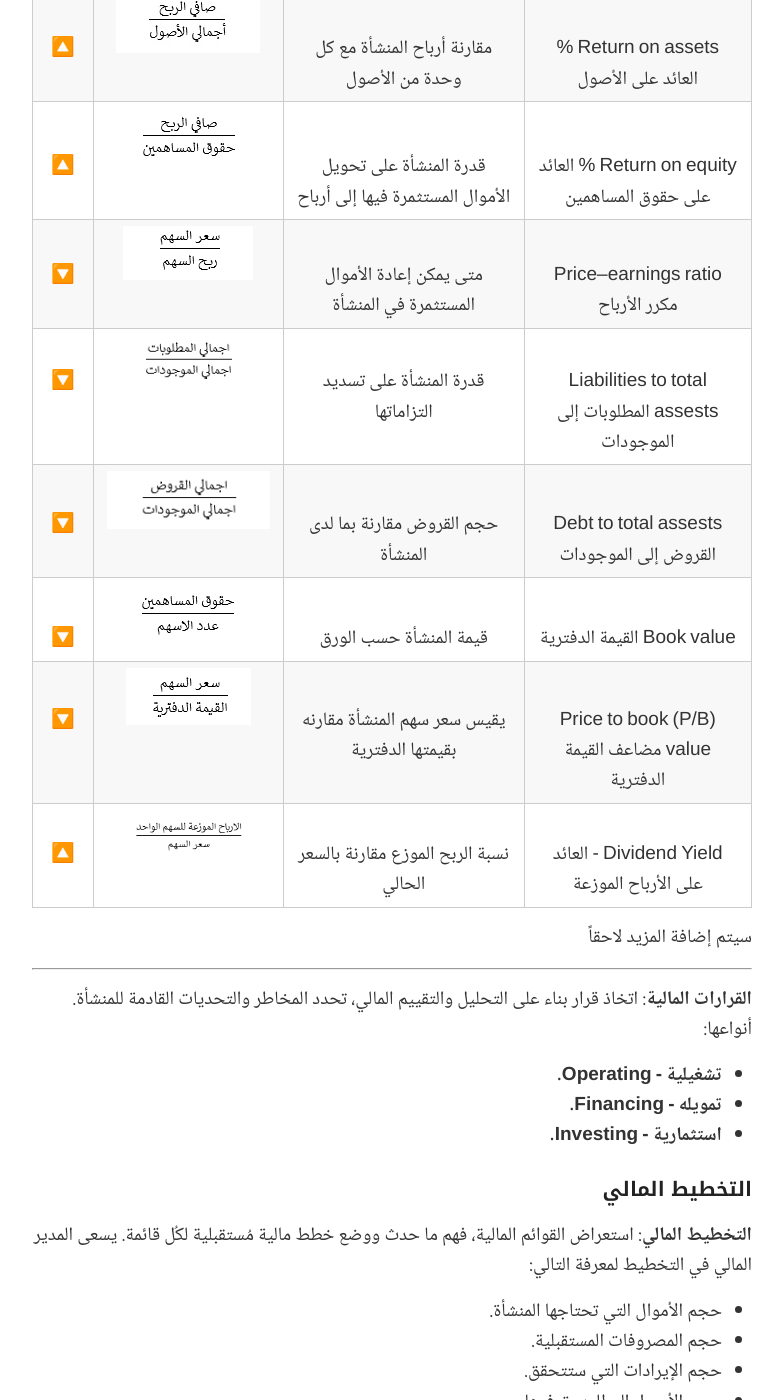
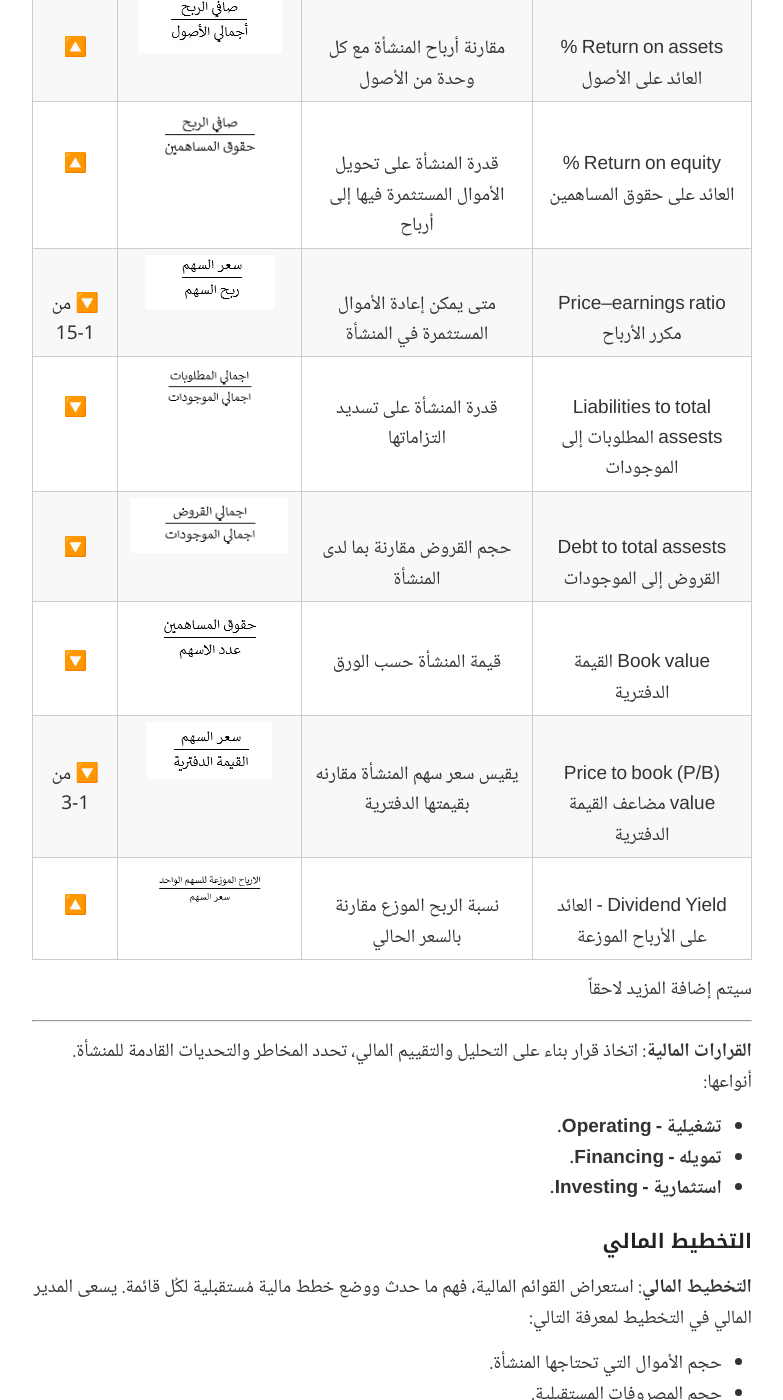
Before and after one commit to alioh/alioh.github.io, a Jekyll site: the page built from _posts/2020-04-22-performance-management.md, in a window 1280 px wide and 1400 px high, scrolled down 7288 px. Shown: the whole window, without its empty margins (248-1031 px from the left). Built offline with Jekyll 4.4.1, drawn with Linux system fonts in a browser that asks for light colours.

Commit message:
add more details

```diff
--- a/_posts/2020-04-22-performance-management.md
+++ b/_posts/2020-04-22-performance-management.md
@@ -109,11 +109,11 @@ title: مدخل للقوائم المالية
 Return per share العائد على السهم|قياس ربح كل سهم في المنشأة|[![](https://alioh.github.io/images/2020-4-23/eps.jpg)](https://alioh.github.io/images/2020-4-23/eps.jpg)|🔼|
 |Return on assets % العائد على الأصول|مقارنة أرباح المنشأة مع كل وحدة من الأصول|[![](https://alioh.github.io/images/2020-4-23/roa.jpg)](https://alioh.github.io/images/2020-4-23/roa.jpg)|🔼|
 |Return on equity % العائد على حقوق المساهمين|قدرة المنشأة على تحويل الأموال المستثمرة فيها إلى أرباح|[![](https://alioh.github.io/images/2020-4-23/roe.jpg)](https://alioh.github.io/images/2020-4-23/roe.jpg)|🔼|
-|Price–earnings ratio مكرر الأرباح|متى يمكن إعادة الأموال المستثمرة في المنشأة|[![](https://alioh.github.io/images/2020-4-23/per.jpg)](https://alioh.github.io/images/2020-4-23/per.jpg)|🔽|
+|Price–earnings ratio مكرر الأرباح|متى يمكن إعادة الأموال المستثمرة في المنشأة|[![](https://alioh.github.io/images/2020-4-23/per.jpg)](https://alioh.github.io/images/2020-4-23/per.jpg)|🔽 من 1-15|
 |Liabilities to total assests المطلوبات إلى الموجودات|قدرة المنشأة على تسديد التزاماتها|[![](https://alioh.github.io/images/2020-4-23/ltoa.jpg)](https://alioh.github.io/images/2020-4-23/ltoa.jpg)|🔽|
 |Debt to total assests القروض إلى الموجودات|حجم القروض مقارنة بما لدى المنشأة|[![](https://alioh.github.io/images/2020-4-23/dtoa.jpg)](https://alioh.github.io/images/2020-4-23/dtoa.jpg)|🔽|
 |Book value القيمة الدفترية|قيمة المنشأة حسب الورق|[![](https://alioh.github.io/images/2020-4-23/bvalue.jpg)](https://alioh.github.io/images/2020-4-23/bvalue.jpg)|🔽|
-|Price to book (P/B) value مضاعف القيمة الدفترية|يقيس سعر سهم المنشأة مقارنه بقيمتها الدفترية|[![](https://alioh.github.io/images/2020-4-23/pbvalue.jpg)](https://alioh.github.io/images/2020-4-23/pbvalue.jpg)|🔽|
+|Price to book (P/B) value مضاعف القيمة الدفترية|يقيس سعر سهم المنشأة مقارنه بقيمتها الدفترية|[![](https://alioh.github.io/images/2020-4-23/pbvalue.jpg)](https://alioh.github.io/images/2020-4-23/pbvalue.jpg)|🔽 من 1-3|
 |Dividend Yield - العائد على الأرباح الموزعة|نسبة الربح الموزع مقارنة بالسعر الحالي|[![](https://alioh.github.io/images/2020-4-23/dividend_yield.jpg)](https://alioh.github.io/images/2020-4-23/dividend_yield.jpg)|🔼|
 
 
```
